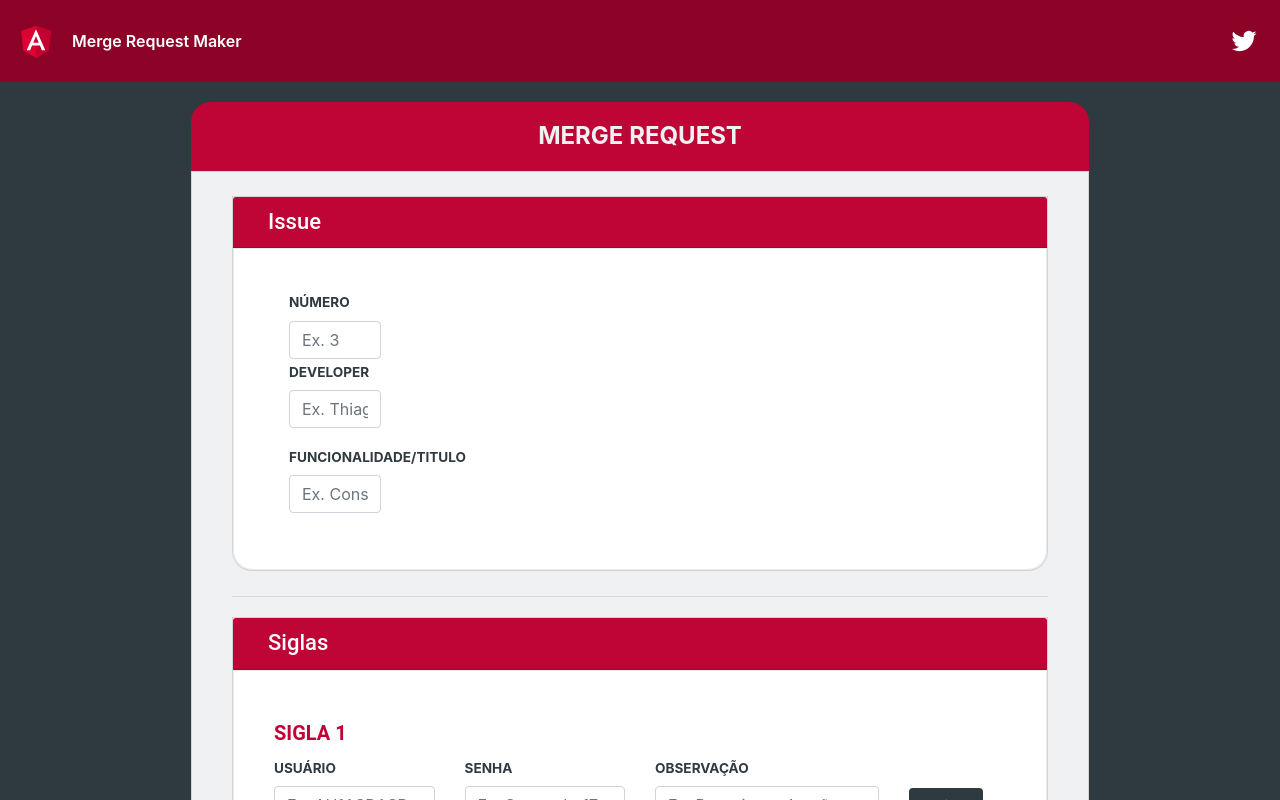
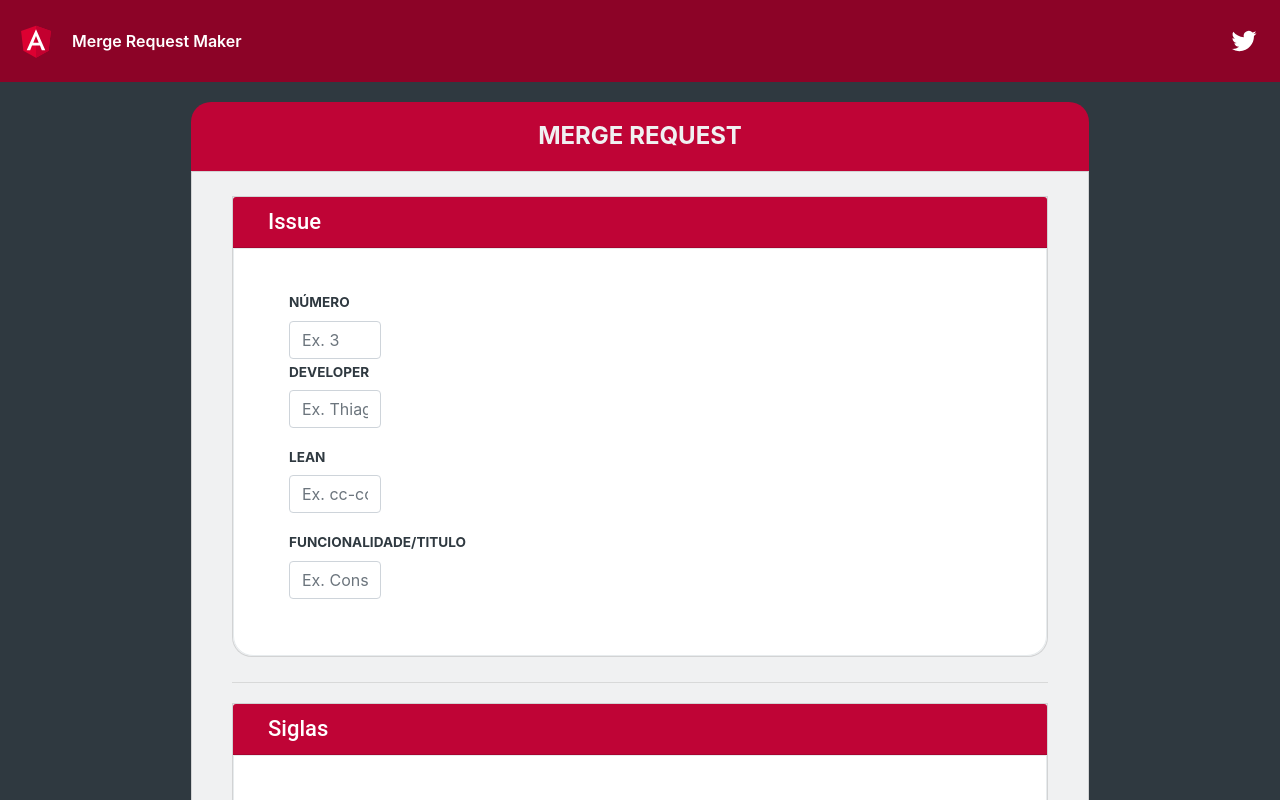
Before and after one commit to thiagoasd/MergeMaker, an Angular app: page / in a window 1280 px wide. Shown: the top 800 px of the page. Built offline with nearby package versions, Linux system fonts and the light colour scheme.

Commit message:
Thiago Teixeira - Adição da lean

```diff
--- a/src/app/MR.model.ts
+++ b/src/app/MR.model.ts
@@ -2,6 +2,7 @@ export class MergeRequest {
     issue: number = 0;
     dev: string = '';
     func: string = '';
+    lean: string = '';
     massas: Array<Massa> = new Array<Massa>();
     siglas: Array<Sigla> = new Array<Sigla>();
     telas: Array<Tela> = new Array<Tela>();
--- a/src/app/mr/mr.component.html
+++ b/src/app/mr/mr.component.html
@@ -23,6 +23,13 @@
                                 Developer
                             </label>
                             <input class="form-control" formControlName="Dev" placeholder="Ex. Thiago Teixeira"
+                                type="text">
+                        </div>
+                        <div class="form-group col-2">
+                            <label class="labels">
+                                Lean
+                            </label>
+                            <input class="form-control" formControlName="Lean" placeholder="Ex. cc-cons-man-limites"
                                 type="text">
                         </div>
                         <div class="form-group col-2">
--- a/src/app/mr/mr.component.ts
+++ b/src/app/mr/mr.component.ts
@@ -18,6 +18,7 @@ export class MRComponent implements OnInit {
     this.MergeForm = new FormGroup({
       Issue: new FormControl(''),
       Dev: new FormControl(''),
+      Lean: new FormControl(''),
       Func: new FormControl(''),
       Massas: new FormArray([]),
       Siglas: new FormArray([]),
```
